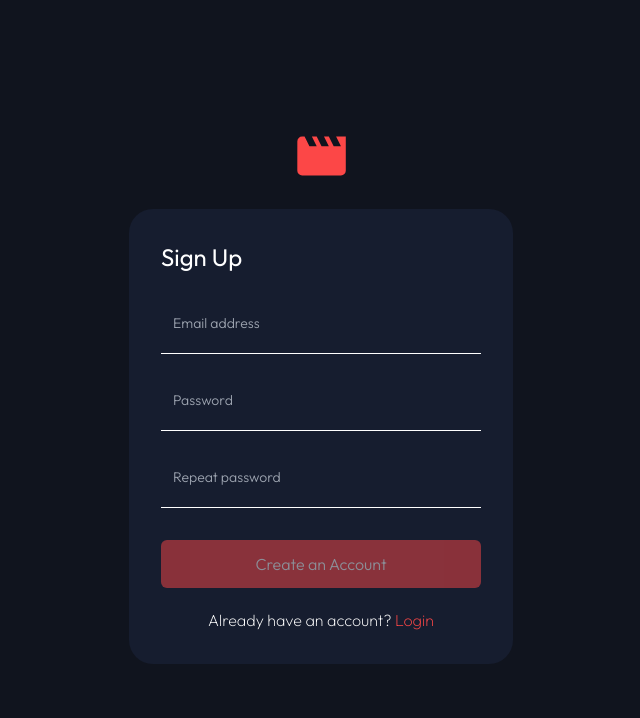
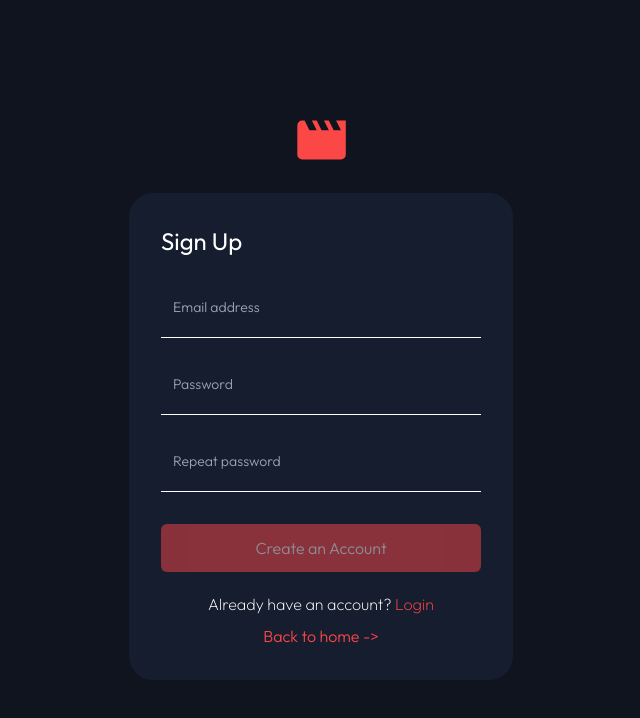
Before and after one commit to Dhavisco/entertainment-app, a Next.js app: page /signup in a window 1280 px wide. Shown: the top 718 px of the page, without its empty margins (319-959 px from the left). Built offline with nearby package versions, Linux system fonts and the light colour scheme.

Commit message:
Back to home on login/signup page

```diff
--- a/src/app/(auth)/login/page.tsx
+++ b/src/app/(auth)/login/page.tsx
@@ -8,6 +8,7 @@ import logo from "../../../../public/assets/logo.svg";
 import Link from "next/link";
 import Preloader from "@/components/common/Preloader";
 import { useEffect, useState } from "react";
+import B2Home from "@/components/Button/B2Home";
 
 const TextInput = ({ name, ...props }: { label: string; name: string; [key: string]: unknown }) => {
 
@@ -64,7 +65,7 @@ const Login = () => {
         fadeIn ? "opacity-100" : "opacity-0"
       }`}>
       {/* Logo */}
-      <div className="mb-8">
+      <div className="mb-8 hover:cursor-pointer">
         <Image src={logo} alt="Logo" width={50} height={20} />
       </div>
 
@@ -124,6 +125,9 @@ const Login = () => {
             </button>
             </Link>
         </div>
+
+       <B2Home/>
+
       </div>
     </div>
   );
--- a/src/app/(auth)/signup/page.tsx
+++ b/src/app/(auth)/signup/page.tsx
@@ -9,6 +9,7 @@ import { useField } from "formik";
 import Link from "next/link";
 import Preloader from "@/components/common/Preloader";
 import { useEffect, useState } from "react";
+import B2Home from "@/components/Button/B2Home";
 
 const TextInput = ({ name, ...props }: { label: string; name: string; [key: string]: unknown }) => {
   const [field, meta] = useField(name);
@@ -62,7 +63,7 @@ const Signup = () => {
         fadeIn ? "opacity-100" : "opacity-0"
       }`}>
       {/* Logo */}
-      <div className="mb-8">
+      <div className="mb-8 hover:cursor-pointer">
         <Image src={logo} alt="Logo" width={50} height={20} />
       </div>
 
@@ -129,9 +130,11 @@ const Signup = () => {
             </button>
             </Link>
         </div>
+
+        <B2Home/>
+
       </div>
     </div>
-
   );};
 
 export default Signup;
--- /dev/null
+++ b/src/components/Button/B2Home.tsx
@@ -0,0 +1,17 @@
+
+import Link from "next/link";
+
+const B2Home = () => {
+  return (
+     <div className="mt-2 flex justify-center font-light">
+          <Link href="/">
+          <button className="text-[#fc4747] flex justify-center items-center gap-1 hover:underline">
+           <span>Back to home {"->"}</span>
+
+            </button>
+            </Link>
+        </div>
+  )
+}
+
+export default B2Home
```
